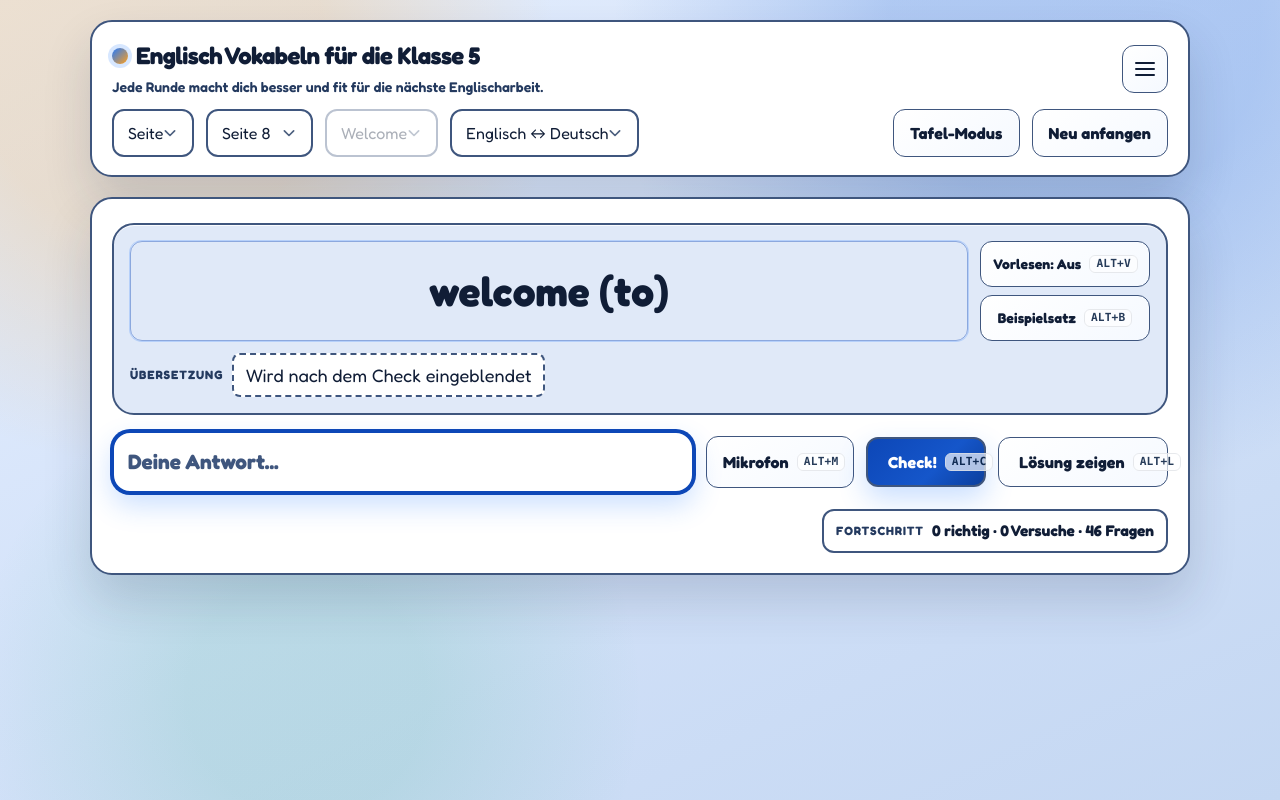
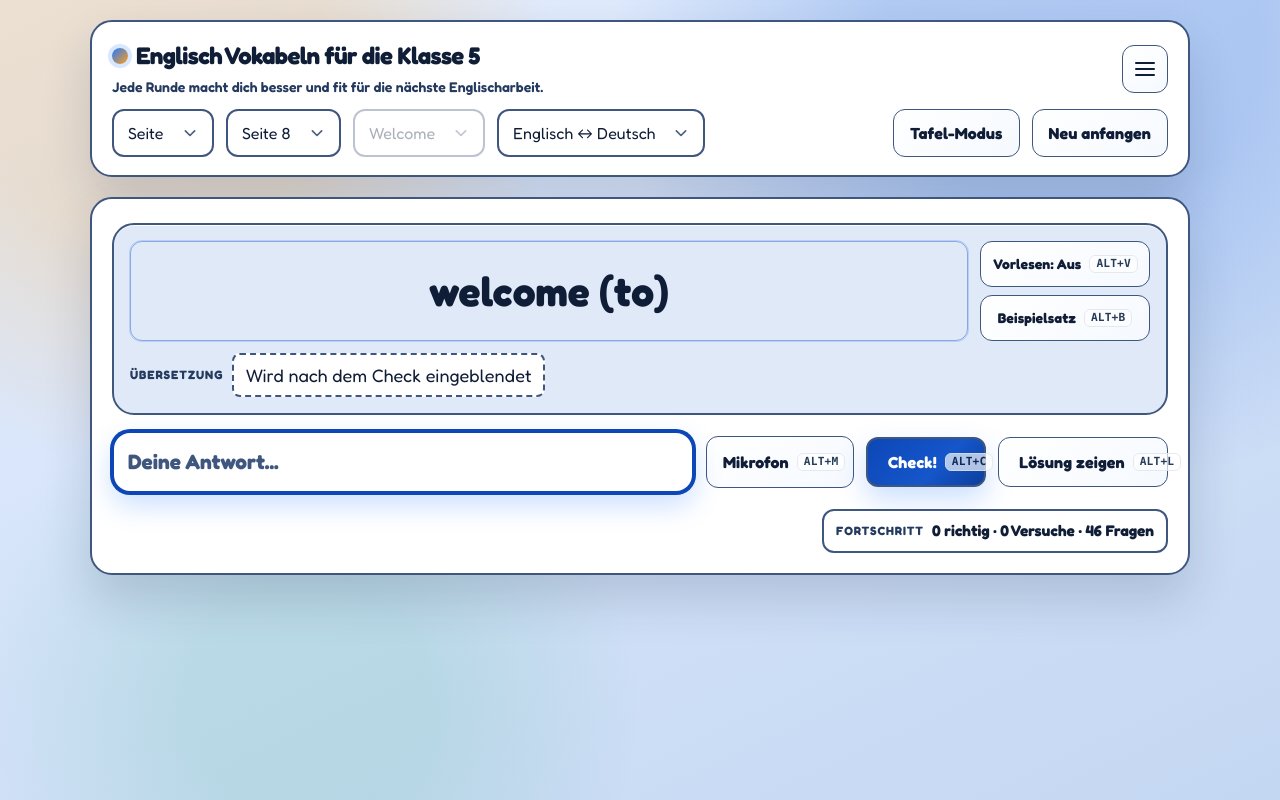
Before and after one commit to marcbey/vocabeln, a React (Vite) app: page / in a window 1280 px wide. Built offline with nearby package versions, Linux system fonts and the light colour scheme.

Commit message:
fix(ui): align header select text-to-chevron spacing

```diff
--- a/src/components/header/DirectionSelect.jsx
+++ b/src/components/header/DirectionSelect.jsx
@@ -6,7 +6,7 @@ export default function DirectionSelect({ direction, onChange, className }) {
       value={direction}
       onChange={(event) => onChange(event.target.value)}
       aria-label="Richtung"
-      className={classNames('pr-7', className)}
+      className={classNames('pr-8', className)}
     >
       <option value="en-de">Englisch → Deutsch</option>
       <option value="de-en">Deutsch → Englisch</option>
--- a/src/components/header/FilterModeSelect.jsx
+++ b/src/components/header/FilterModeSelect.jsx
@@ -11,7 +11,7 @@ export default function FilterModeSelect({
       value={value}
       onChange={(event) => onChange(event.target.value)}
       aria-label="Filter"
-      className={classNames('pr-7', className)}
+      className={classNames('pr-8', className)}
       disabled={disabled}
     >
       <option value="page">Seite</option>
--- a/src/components/header/HeaderDesktopControls.jsx
+++ b/src/components/header/HeaderDesktopControls.jsx
@@ -29,7 +29,7 @@ export default function HeaderDesktopControls({
         value={filterMode}
         onChange={onFilterModeChange}
         disabled={isIrregular}
-        className="w-auto shrink-0"
+        className="w-[102px] shrink-0"
       />
 
       <div
@@ -58,14 +58,14 @@ export default function HeaderDesktopControls({
           completedUnits={completedUnits}
           disabled={isIrregular || filterMode === 'page'}
           onChange={onUnitChange}
-          className="h-full w-auto"
+          className="h-full w-[132px]"
         />
       </div>
 
       <DirectionSelect
         direction={direction}
         onChange={onDirectionChange}
-        className="w-auto shrink-0"
+        className="w-[208px] shrink-0"
       />
 
       <div className="md:ml-auto">
--- a/src/components/header/PageSelect.jsx
+++ b/src/components/header/PageSelect.jsx
@@ -23,7 +23,7 @@ export default function PageSelect({
       value={page}
       onChange={(event) => onChange(event.target.value)}
       aria-label="Seite"
-      className={classNames('pr-6 truncate', className)}
+      className={classNames('pr-8 truncate', className)}
       disabled={disabled}
     >
       {pages.map((item) => (
--- a/src/components/header/UnitSelect.jsx
+++ b/src/components/header/UnitSelect.jsx
@@ -13,7 +13,7 @@ export default function UnitSelect({
       value={unit}
       onChange={(event) => onChange(event.target.value)}
       aria-label="Unit"
-      className={classNames('pr-7 truncate', className)}
+      className={classNames('pr-8 truncate', className)}
       disabled={disabled}
     >
       {units.map((item) => (
```
Also changed, not shown: 1 other file (tests, documents, lock files or other folders).
